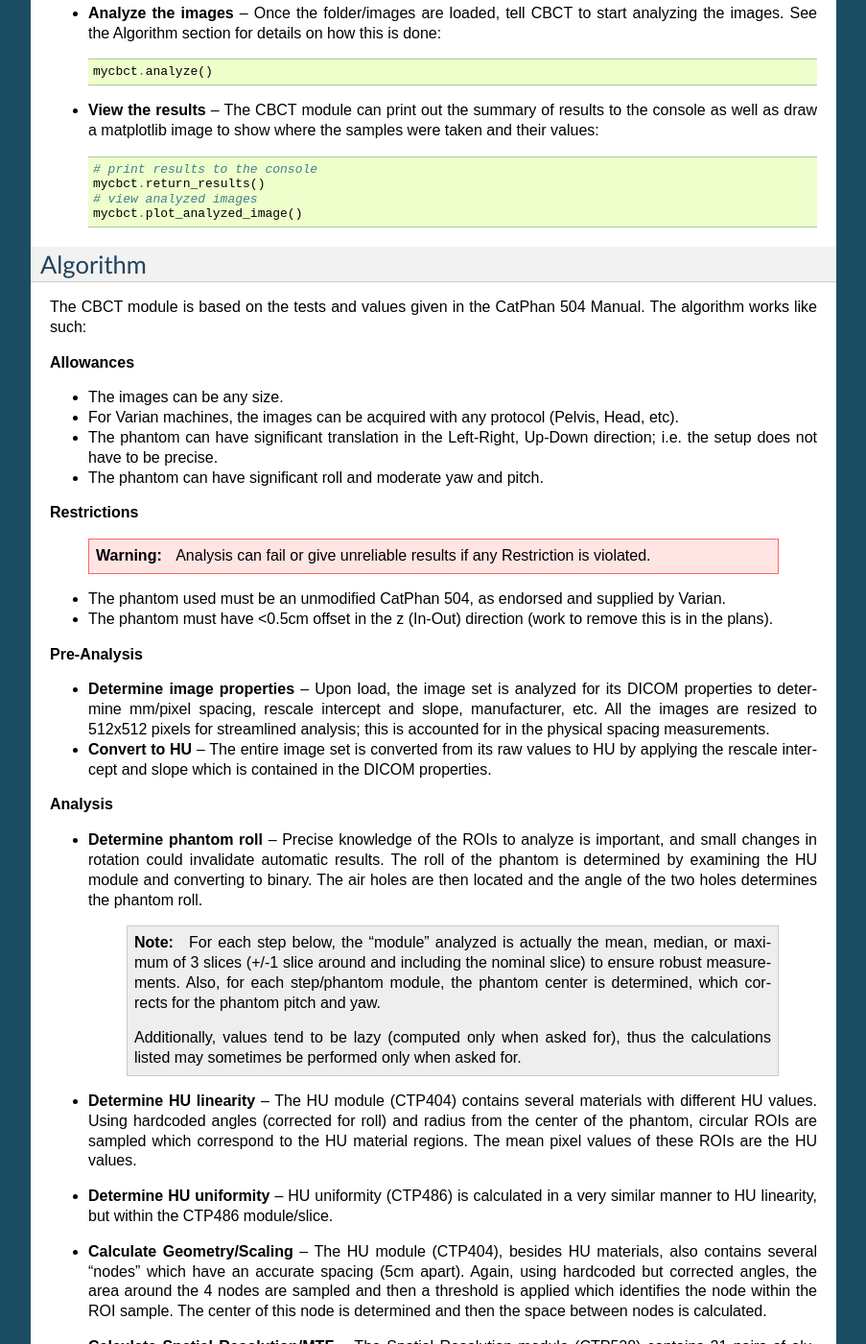
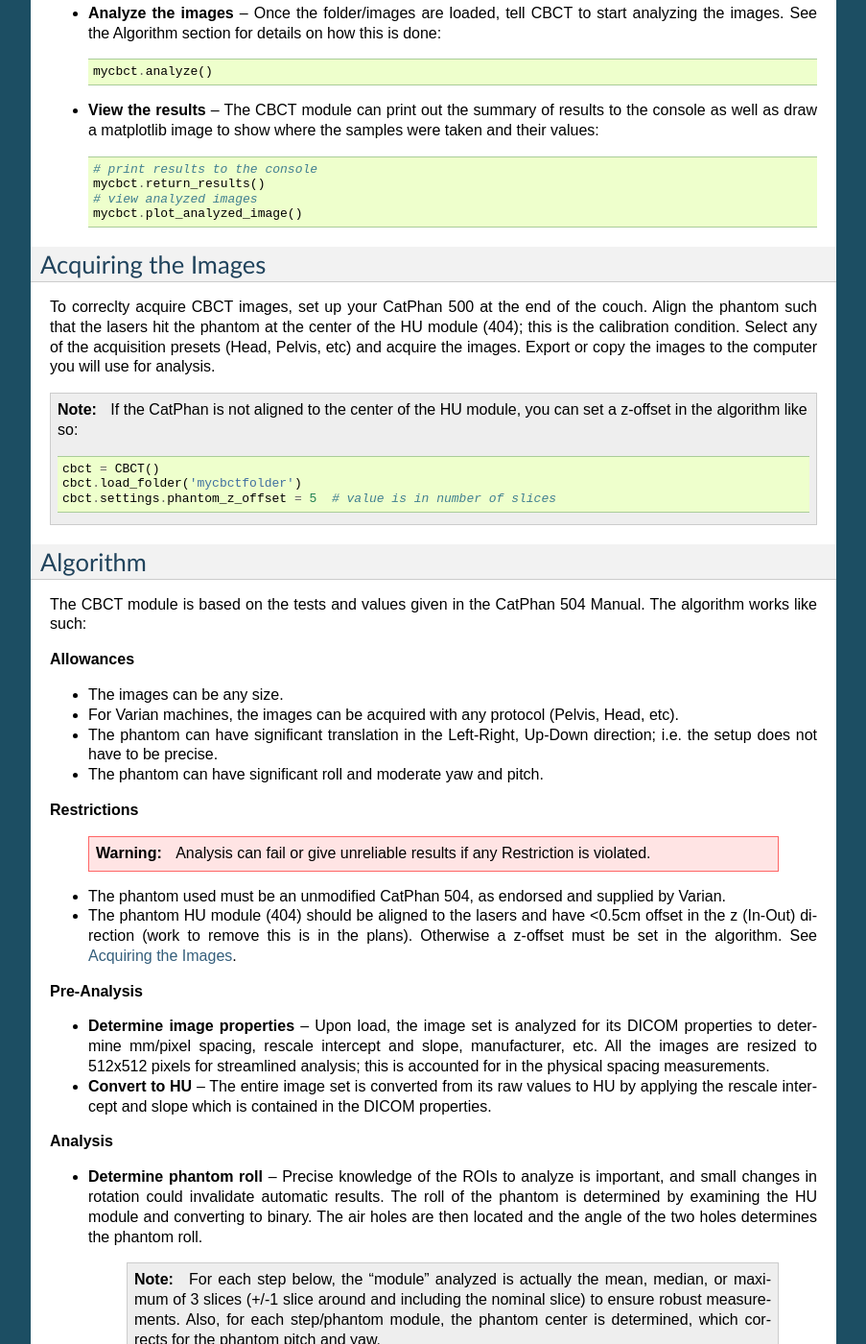
Before and after one commit to jrkerns/pylinac, a Sphinx documentation site: the page built from docs/source/cbct_docs.rst, in a window 1280 px wide and 1400 px high, scrolled down 1886 px. Shown: the whole window at 96% size, without its empty margins (198-1101 px from the left). Built offline with Sphinx 7.4.7, drawn with Linux system fonts in a browser that asks for light colours.

Commit message:
add section on acquiring images

```diff
--- a/docs/source/cbct_docs.rst
+++ b/docs/source/cbct_docs.rst
@@ -73,6 +73,23 @@ The minimum needed to get going is to:
       # view analyzed images
       mycbct.plot_analyzed_image()
 
+.. _acquiring_cbct_images:
+
+Acquiring the Images
+--------------------
+
+To correclty acquire CBCT images, set up your CatPhan 500 at the end of the couch. Align the phantom such that the lasers
+hit the phantom at the center of the HU module (404); this is the calibration condition. Select any of the acquisition
+presets (Head, Pelvis, etc) and acquire the images. Export or copy the images to the computer you will use for analysis.
+
+.. note::
+    If the CatPhan is not aligned to the center of the HU module, you can set a z-offset in the algorithm like so::
+
+        cbct = CBCT()
+        cbct.load_folder('mycbctfolder')
+        cbct.settings.phantom_z_offset = 5  # value is in number of slices
+
+
 Algorithm
 ---------
 
@@ -91,7 +108,8 @@ The CBCT module is based on the tests and values given in the CatPhan 504 Manual
     .. warning:: Analysis can fail or give unreliable results if any Restriction is violated.
 
 * The phantom used must be an unmodified CatPhan 504, as endorsed and supplied by Varian.
-* The phantom must have <0.5cm offset in the z (In-Out) direction (work to remove this is in the plans).
+* The phantom HU module (404) should be aligned to the lasers and have <0.5cm offset in the z (In-Out) direction (work to remove this is in the plans).
+  Otherwise a z-offset must be set in the algorithm. See :ref:`acquiring_cbct_images`.
 
 
 **Pre-Analysis**
@@ -152,7 +170,7 @@ SoIs have a base class as well as specialized classes for each specific slice.
 
 Supporting Data Structure
 
-.. autoclass:: pylinac.cbct.Algo_Data
+.. autoclass:: pylinac.cbct.Settings
     :no-show-inheritance:
 
 Slice Objects
```
